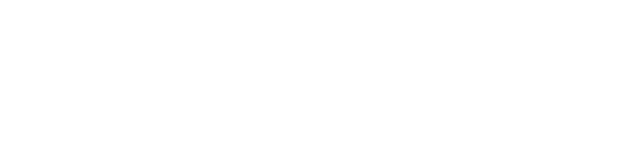
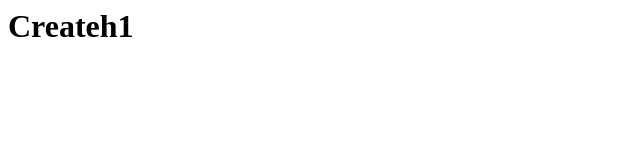
Before and after one commit to Antonybrh/githubChallenge1, a plain HTML site: page index.html in a window 1280 px wide. Shown: the whole page, without its empty margins (0-640 px from the left). Drawn offline with Linux system fonts and the light colour scheme.

Commit message:
Create h1

```diff
--- a/index.html
+++ b/index.html
@@ -3,6 +3,6 @@
     <title>ChangeTitle</title>
   </head>
   <body>
-
+    <h1>Createh1</h1>
   </body>
 </html>
```
